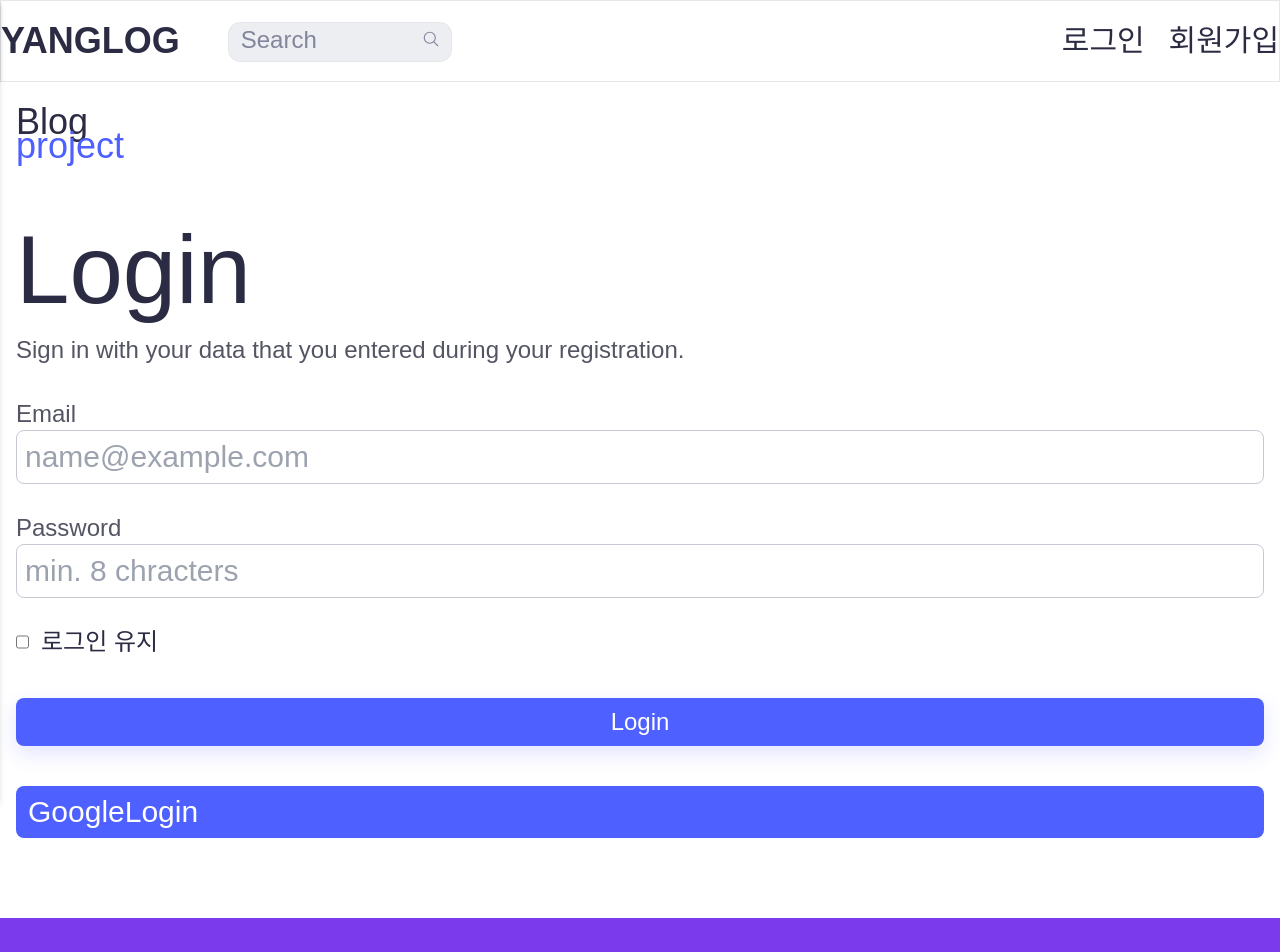
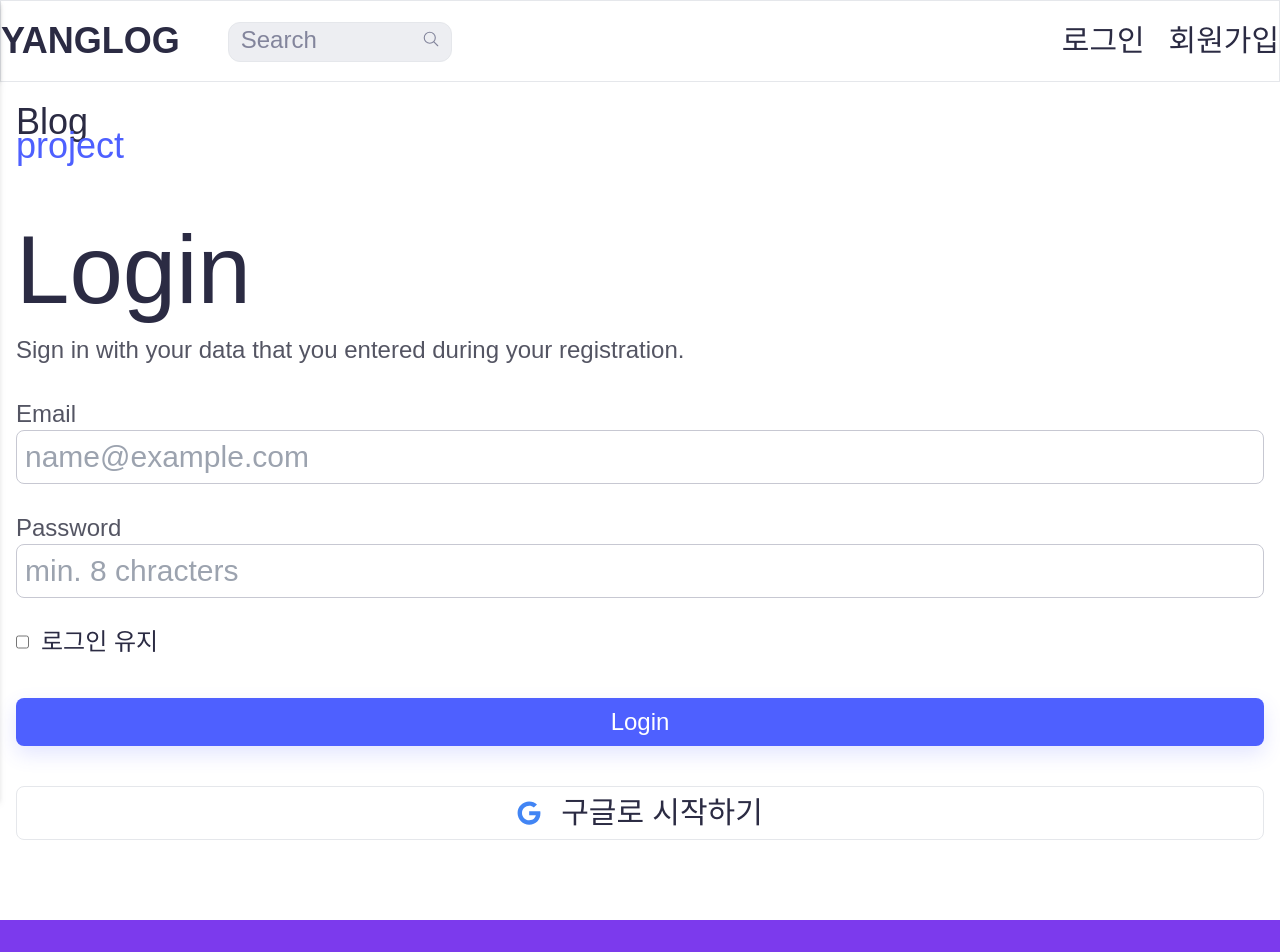
Before and after one commit to yanggwangseong/yanglog-client, a Next.js app: page /login in a window 1280 px wide. Shown: the top 952 px of the page. Built offline with nearby package versions, Linux system fonts and the light colour scheme; no server answers; a web font is replaced by a local one.

Commit message:
fix: handleSubmit일때만 fetch가 일어나도록 수정

```diff
--- a/components/header/header.tsx
+++ b/components/header/header.tsx
@@ -59,7 +59,7 @@ const Header = () => {
 	const [LoginState, SetLoginState] = useRecoilState(loginAtom);
 	const [isLoading, setIsLoading] = useState(true);
 
-	const { handleKeyDown, handleSearch } = useSearch();
+	const { handleKeyDown, handleSearch, searchTerm } = useSearch();
 
 	const logoutMutation = useMutation(() => logoutUser(), {
 		onMutate: variable => {},
@@ -103,6 +103,7 @@ const Header = () => {
 								IconSize={18}
 								onKeyDown={handleKeyDown}
 								onChange={handleSearch}
+								value={searchTerm}
 								style={{
 									backgroundColor: '#edeef2',
 								}}
--- a/components/sceens/login/Login.tsx
+++ b/components/sceens/login/Login.tsx
@@ -12,6 +12,7 @@ import { AuthApiClient, saveToStorage } from 'api/axiosInstance';
 import Format from '@/components/ui/layout/format';
 import Button from '@/components/ui/button/Button';
 import Link from 'next/link';
+import { FaGoogle } from 'react-icons/fa';
 
 const Login: FC = () => {
 	const router = useRouter();
@@ -132,13 +133,18 @@ const Login: FC = () => {
 							Login
 						</Button>
 					</div>
-					<div className={styles.login_btn_wrap}>
-						<div className="bg-primary w-full text-white text-2xl px-3 py-2 font-medium rounded-lg">
-							<Link href="http://localhost:3001/users/google/signin">
-								GoogleLogin
-							</Link>
+					<Link href="http://localhost:3001/users/google/signin">
+						<div className={styles.login_btn_wrap}>
+							<div className="bg-white w-full flex justify-center text-black text-2xl px-3 py-2 font-medium rounded-lg border border-solid border-gray-200 cursor-pointer">
+								<div className="flex items-center justify-center">
+									<FaGoogle color="#4285F4" size={24}></FaGoogle>
+								</div>
+								<div className="ml-5 flex items-center justify-center">
+									구글로 시작하기
+								</div>
+							</div>
 						</div>
-					</div>
+					</Link>
 				</div>
 			</form>
 		</Format>
--- a/components/sceens/search/Search.tsx
+++ b/components/sceens/search/Search.tsx
@@ -1,7 +1,7 @@
 import Field from '@/components/ui/field/Field';
 import Format from '@/components/ui/layout/format';
 import { useRouter } from 'next/router';
-import React, { FC, FormEvent } from 'react';
+import React, { FC, FormEvent, useEffect } from 'react';
 import { IoSearchOutline } from 'react-icons/io5';
 import styles from './Search.module.scss';
 import { useSearch } from '@/hooks/useSearch';
@@ -10,7 +10,8 @@ import Image from 'next/image';
 import Author from '@/components/_child/author';
 
 const Search: FC = () => {
-	const { handleKeyDown, handleSearch, isSuccess, data } = useSearch();
+	const { handleKeyDown, handleSearch, isSuccess, data, searchTerm } =
+		useSearch();
 
 	return (
 		<Format title="검색페이지">
@@ -24,6 +25,7 @@ const Search: FC = () => {
 								IconSize={30}
 								onKeyDown={handleKeyDown}
 								onChange={handleSearch}
+								value={searchTerm}
 							></Field>
 						</label>
 					</div>
--- a/hooks/useSearch.ts
+++ b/hooks/useSearch.ts
@@ -12,9 +12,13 @@ interface toastFunc {
 export const useSearch = () => {
 	const [searchTerm, setSearchTerm] = useState<string>('');
 
-	const { data, isSuccess } = useQuery(
-		['search', searchTerm],
+	const { data, isSuccess, refetch } = useQuery(
+		['search'],
 		async () => await PostService.searchPosts(searchTerm),
+		{
+			enabled: false,
+			refetchOnMount: false, // 변경: 첫 렌더링 시 쿼리를 실행하지 않도록 변경
+		},
 	);
 
 	const router = useRouter();
@@ -28,11 +32,13 @@ export const useSearch = () => {
 
 	const handleSubmit = (e: FormEvent) => {
 		e.preventDefault();
+
 		if (!searchTerm) {
 			notify('error', '검색어를 입력 해주세요!');
 			return;
 		}
 		router.push(`/search/${searchTerm}`);
+		refetch();
 	};
 
 	const handleKeyDown = (event: React.KeyboardEvent<HTMLInputElement>) => {
--- a/pages/search/[searchTerm].tsx
+++ b/pages/search/[searchTerm].tsx
@@ -22,7 +22,7 @@ export const getServerSideProps: GetServerSideProps = async context => {
 		const { searchTerm } = context.params as IParams;
 
 		await queryClient.prefetchQuery<SearchType>(
-			['search', searchTerm],
+			['search'],
 			async () => await PostService.searchPosts(searchTerm),
 		);
 
```
